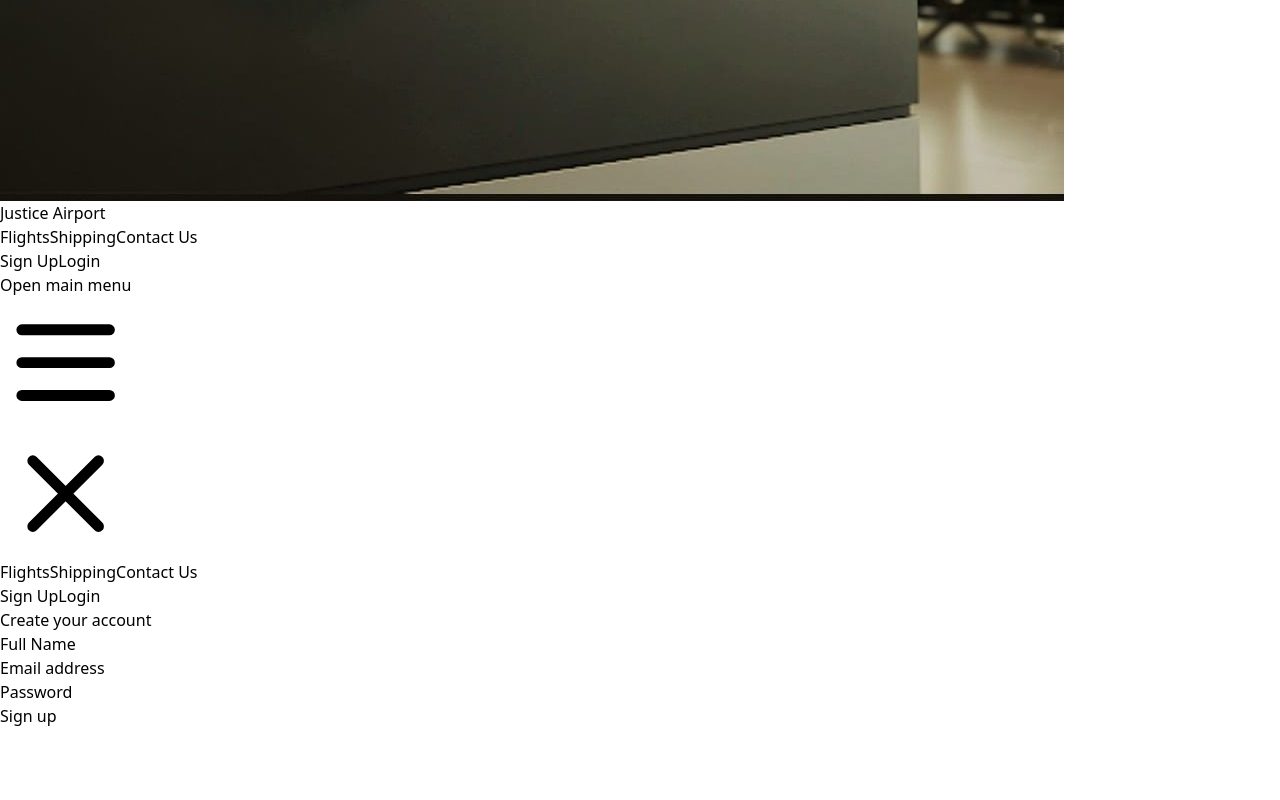
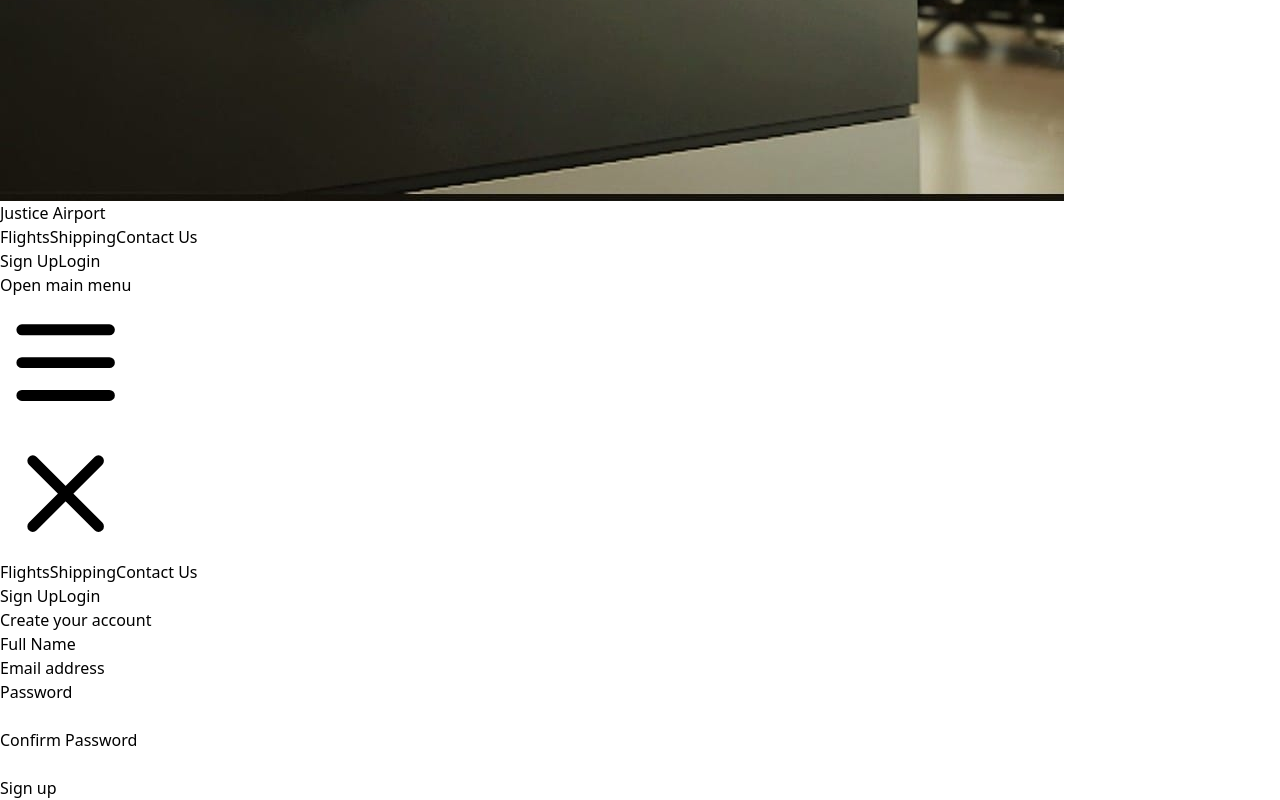
Before and after one commit to francissucceed35-bot/justice-airport, a React (Vite) app in the folder frontend/: page /signup in a window 1280 px wide. Shown: the part 887-1687 px from the top of the page. Before the commit the page ends 1615 px from the top, so only its background shows below. Built offline with nearby package versions, Linux system fonts and the light colour scheme.

Commit message:
feat: add confirm password and show/hide icon to signup page

```diff
--- a/frontend/src/pages/CustomerSignupPage.jsx
+++ b/frontend/src/pages/CustomerSignupPage.jsx
@@ -3,21 +3,45 @@ import { Link, useNavigate } from 'react-router-dom';
 import axios from 'axios';
 import { motion } from 'framer-motion';
 
+// Eye icon for showing password
+const EyeIcon = () => (
+  <svg xmlns="http://www.w3.org/2000/svg" fill="none" viewBox="0 0 24 24" strokeWidth={1.5} stroke="currentColor" className="w-5 h-5 text-gray-500">
+    <path strokeLinecap="round" strokeLinejoin="round" d="M2.036 12.322a1.012 1.012 0 010-.639C3.423 7.51 7.36 4.5 12 4.5c4.638 0 8.573 3.007 9.963 7.178.07.207.07.431 0 .639C20.577 16.49 16.64 19.5 12 19.5c-4.638 0-8.573-3.007-9.963-7.178z" />
+    <path strokeLinecap="round" strokeLinejoin="round" d="M15 12a3 3 0 11-6 0 3 3 0 016 0z" />
+  </svg>
+);
+
+// Eye with slash icon for hiding password
+const EyeSlashIcon = () => (
+  <svg xmlns="http://www.w3.org/2000/svg" fill="none" viewBox="0 0 24 24" strokeWidth={1.5} stroke="currentColor" className="w-5 h-5 text-gray-500">
+    <path strokeLinecap="round" strokeLinejoin="round" d="M3.98 8.223A10.477 10.477 0 001.934 12C3.226 16.338 7.244 19.5 12 19.5c.993 0 1.953-.138 2.863-.395M6.228 6.228A10.45 10.45 0 0112 4.5c4.756 0 8.773 3.162 10.065 7.498a10.523 10.523 0 01-4.293 5.774M6.228 6.228L3 3m3.228 3.228l3.65 3.65m7.894 7.894L21 21m-3.228-3.228l-3.65-3.65m0 0a3 3 0 10-4.243-4.243m4.243 4.243l-4.243-4.243" />
+  </svg>
+);
+
+
 const CustomerSignupPage = () => {
   const [name, setName] = useState('');
   const [email, setEmail] = useState('');
   const [password, setPassword] = useState('');
+  const [confirmPassword, setConfirmPassword] = useState(''); // New state for confirm password
+  const [showPassword, setShowPassword] = useState(false); // New state for password visibility
   const [error, setError] = useState('');
   const navigate = useNavigate();
 
   const handleSubmit = async (e) => {
     e.preventDefault();
     setError('');
+
+    // Check if passwords match
+    if (password !== confirmPassword) {
+      setError('Passwords do not match.');
+      return;
+    }
+
     try {
       const apiUrl = import.meta.env.VITE_API_URL || 'http://localhost:4000';
-      // We will need to create this backend route later
       await axios.post(`${apiUrl}/api/users/register`, { name, email, password });
-      navigate('/login'); // Redirect to login after successful signup
+      navigate('/login');
     } catch (err) {
       setError('Failed to create account. Please try again.');
       console.error('Signup failed:', err);
@@ -40,17 +64,37 @@ const CustomerSignupPage = () => {
           <form className="space-y-6" onSubmit={handleSubmit}>
             <div>
               <label htmlFor="name" className="block text-sm font-medium text-gray-700">Full Name</label>
-              <input id="name" name="name" type="text" required value={name} onChange={(e) => setName(e.target.value)} className="appearance-none block w-full px-3 py-2 border border-gray-300 rounded-md shadow-sm placeholder-gray-400 focus:outline-none focus:ring-blue-500 focus:border-blue-500 sm:text-sm" />
+              <input id="name" name="name" type="text" required value={name} onChange={(e) => setName(e.target.value)} className="mt-1 appearance-none block w-full px-3 py-2 border border-gray-300 rounded-md shadow-sm placeholder-gray-400 focus:outline-none focus:ring-blue-500 focus:border-blue-500 sm:text-sm" />
             </div>
             <div>
               <label htmlFor="email" className="block text-sm font-medium text-gray-700">Email address</label>
-              <input id="email" name="email" type="email" required value={email} onChange={(e) => setEmail(e.target.value)} className="appearance-none block w-full px-3 py-2 border border-gray-300 rounded-md shadow-sm placeholder-gray-400 focus:outline-none focus:ring-blue-500 focus:border-blue-500 sm:text-sm" />
+              <input id="email" name="email" type="email" required value={email} onChange={(e) => setEmail(e.target.value)} className="mt-1 appearance-none block w-full px-3 py-2 border border-gray-300 rounded-md shadow-sm placeholder-gray-400 focus:outline-none focus:ring-blue-500 focus:border-blue-500 sm:text-sm" />
             </div>
+
+            {/* Password Field with Show/Hide Icon */}
             <div>
               <label htmlFor="password" className="block text-sm font-medium text-gray-700">Password</label>
-              <input id="password" name="password" type="password" required value={password} onChange={(e) => setPassword(e.target.value)} className="appearance-none block w-full px-3 py-2 border border-gray-300 rounded-md shadow-sm placeholder-gray-400 focus:outline-none focus:ring-blue-500 focus:border-blue-500 sm:text-sm" />
+              <div className="mt-1 relative">
+                <input id="password" name="password" type={showPassword ? 'text' : 'password'} required value={password} onChange={(e) => setPassword(e.target.value)} className="appearance-none block w-full px-3 py-2 border border-gray-300 rounded-md shadow-sm placeholder-gray-400 focus:outline-none focus:ring-blue-500 focus:border-blue-500 sm:text-sm" />
+                <button type="button" onClick={() => setShowPassword(!showPassword)} className="absolute inset-y-0 right-0 pr-3 flex items-center">
+                  {showPassword ? <EyeSlashIcon /> : <EyeIcon />}
+                </button>
+              </div>
             </div>
-            {error && <p className="text-sm text-red-600">{error}</p>}
+
+            {/* Confirm Password Field with Show/Hide Icon */}
+            <div>
+              <label htmlFor="confirm-password" className="block text-sm font-medium text-gray-700">Confirm Password</label>
+              <div className="mt-1 relative">
+                <input id="confirm-password" name="confirm-password" type={showPassword ? 'text' : 'password'} required value={confirmPassword} onChange={(e) => setConfirmPassword(e.target.value)} className="appearance-none block w-full px-3 py-2 border border-gray-300 rounded-md shadow-sm placeholder-gray-400 focus:outline-none focus:ring-blue-500 focus:border-blue-500 sm:text-sm" />
+                <button type="button" onClick={() => setShowPassword(!showPassword)} className="absolute inset-y-0 right-0 pr-3 flex items-center">
+                  {showPassword ? <EyeSlashIcon /> : <EyeIcon />}
+                </button>
+              </div>
+            </div>
+
+            {error && <p className="text-sm text-red-600 text-center">{error}</p>}
+
             <div>
               <button type="submit" className="w-full flex justify-center py-2 px-4 border border-transparent rounded-md shadow-sm text-sm font-medium text-white bg-blue-600 hover:bg-blue-700 focus:outline-none">Sign up</button>
             </div>
```
